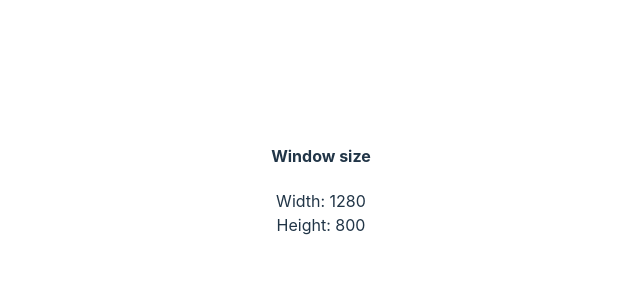
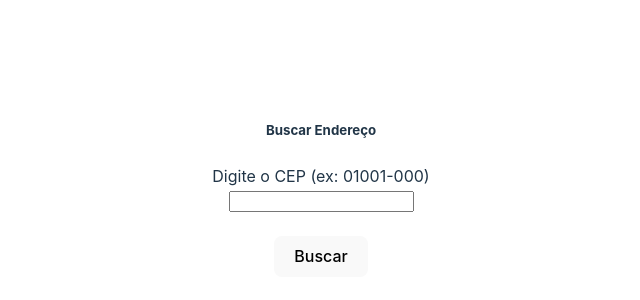
Before and after one commit to DerBrasilianer/estudos_front, a React (Vite) app in the folder projeto_react/: page / in a window 1280 px wide. Shown: the part 212-512 px from the top of the page, without its empty margins (319-959 px from the left). Built offline with nearby package versions, Linux system fonts and the light colour scheme.

Commit message:
Criar Example4 e importar pelo App

```diff
--- a/projeto_react/src/App.tsx
+++ b/projeto_react/src/App.tsx
@@ -1,11 +1,11 @@
 import './App.css'
-import Example3Component from './components/Example3'
+import Example4Component from './components/Example4'
 
 function App() {
 
   return (
 
-    <Example3Component />
+    <Example4Component />
 
   )
 
--- /dev/null
+++ b/projeto_react/src/components/Example4.tsx
@@ -0,0 +1,95 @@
+import { useEffect, useState } from "react";
+
+interface Address {
+
+    cep: string;
+    logradouro: string;
+    complemento: string;
+    unidade: string;
+    bairro: string;
+    localidade: string;
+    uf: string;
+    ibge: string;
+    gia: string;
+    ddd: string;
+    siafi: string;
+
+}
+
+const Example4Component = () => {
+
+    const [loading, setLoading] = useState(false);
+    const [zipcode, setZipcode] = useState('');
+    const [address, setAddress] = useState<Address | undefined>(undefined);
+
+    useEffect(() => {
+
+        if (loading && zipcode.length === 9) {
+
+            fetch(`https://viacep.com.br/ws/${zipcode}/json`)
+                .then(response => response.json())
+                .then(data => {
+                    setAddress(data);
+                    setLoading(false);
+                })
+                .catch(() => {
+                    setAddress(undefined);
+                    setLoading(false);
+                });
+
+        }
+
+    }, [loading, zipcode]);
+
+    const handleSubmit = (e: React.FormEvent) => {
+
+        e.preventDefault(); // Impede o comportamento padrão do formulário
+        setLoading(true);
+
+    };
+
+    return (
+
+        <div>
+
+            <h5>Buscar Endereço</h5>
+
+            <form onSubmit={handleSubmit}>
+
+                <label htmlFor="zipcode">
+                    Digite o CEP (ex: 01001-000) <br />
+                    <input type="text" name="zipcode" id="zipcode" value={zipcode} onChange={e => setZipcode(e.target.value)} pattern="\d{5}-\d{3}" />
+                </label>
+
+                <br />
+                <br />
+
+                <button type="submit">Buscar</button>
+
+            </form>
+
+            {loading && <p>Carregando...</p>}
+
+            {!loading && address?.logradouro && (
+
+                <div>
+
+                    <h5>Resultado para o CEP: {zipcode}</h5>
+                    <p>{address?.logradouro}</p>
+                    <p>{address?.complemento}</p>
+                    <p>{address?.bairro}</p>
+                    <p>{address?.localidade}</p>
+                    <p>{address?.uf}</p>
+                    <p>{address?.cep}</p>
+
+                </div>
+
+            )}
+
+        </div>
+
+    );
+
+};
+
+export default Example4Component;
```
